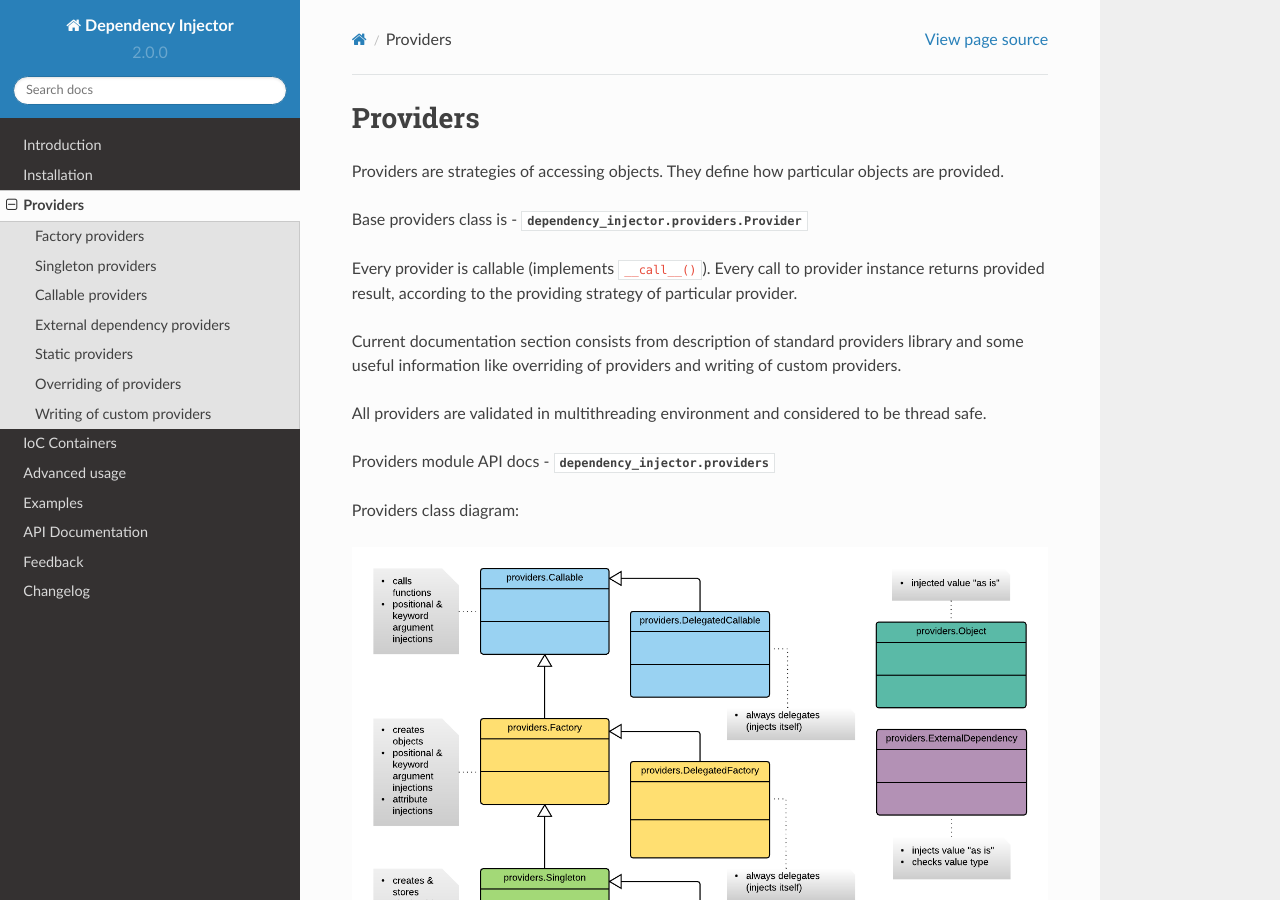
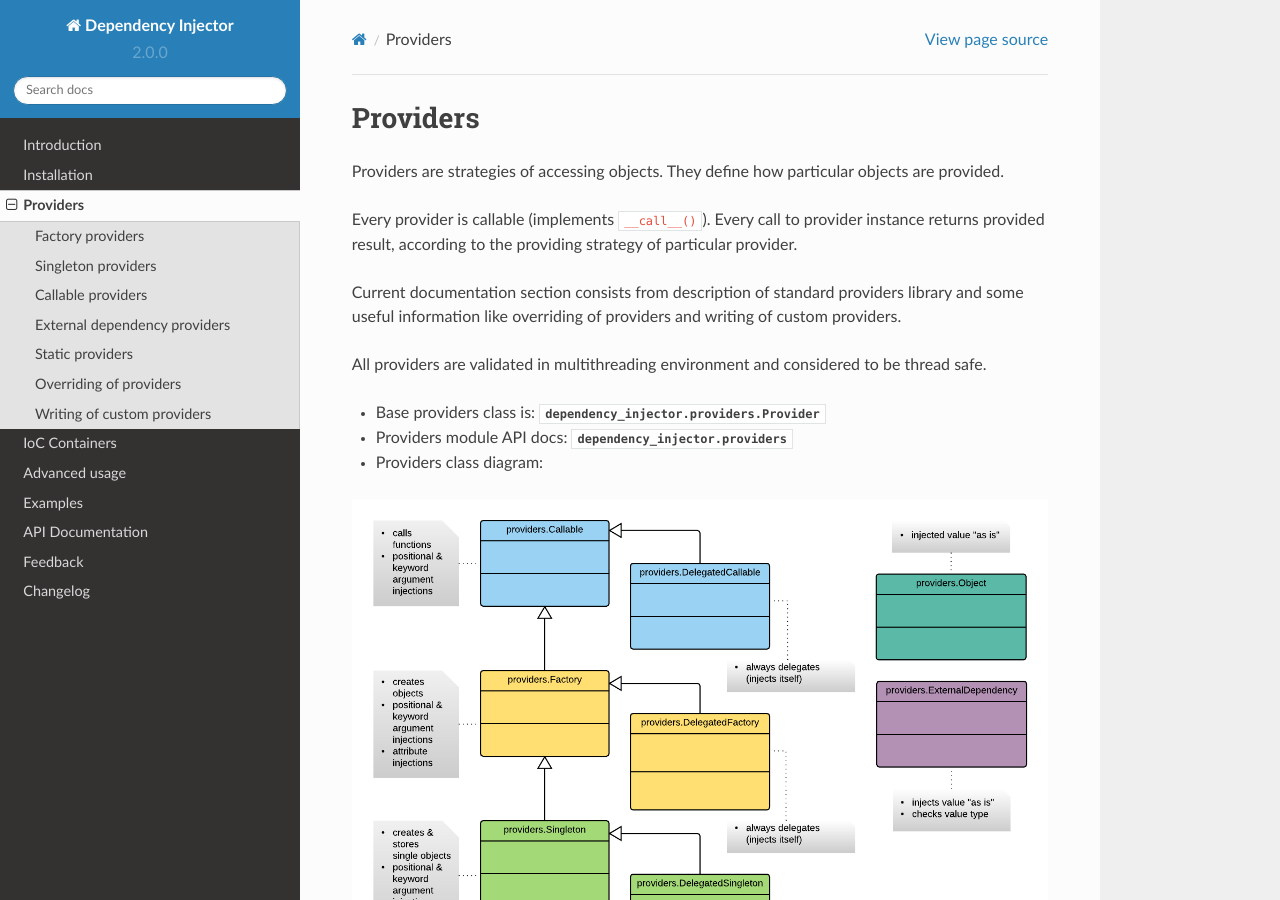
Before and after one commit to ets-labs/python-dependency-injector, a Sphinx documentation site: the page built from docs/providers/index.rst, in a window 1280 px wide and 900 px high. Built offline with Sphinx 7.4.7 and the Read the Docs theme 2.0.0, drawn with Linux system fonts in a browser that asks for light colours; part of the change alters nothing that is shown.

```diff
--- a/docs/providers/index.rst
+++ b/docs/providers/index.rst
@@ -3,8 +3,6 @@ Providers
 
 Providers are strategies of accessing objects. They define how particular
 objects are provided.
-
-Base providers class is - :py:class:`dependency_injector.providers.Provider`
 
 Every provider is callable (implements ``__call__()``). Every call to provider
 instance returns provided result, according to the providing strategy of
@@ -17,9 +15,9 @@ of custom providers.
 All providers are validated in multithreading environment and considered to
 be thread safe.
 
-Providers module API docs - :py:mod:`dependency_injector.providers`
-
-Providers class diagram:
++ Base providers class is: :py:class:`dependency_injector.providers.Provider`
++ Providers module API docs: :py:mod:`dependency_injector.providers`
++ Providers class diagram:
 
 .. image:: /images/providers/providers_class_diagram.png
     :width: 100%
```
